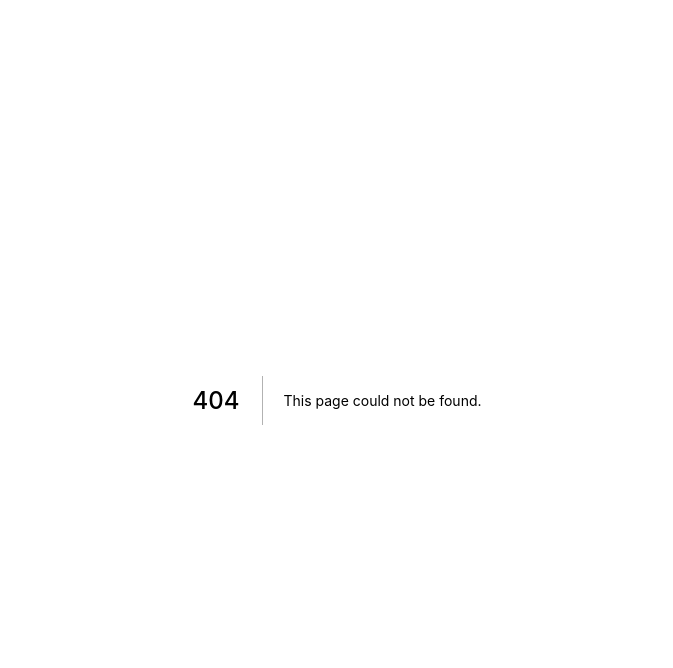
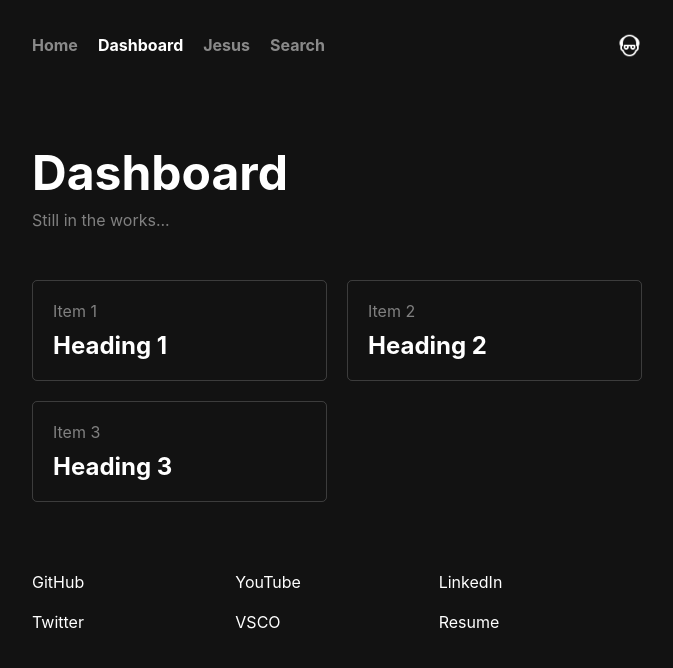
Before and after one commit to namitoyokota/portfolio, a Next.js app: page /dashboard in a window 1280 px wide. Before the commit this address had no page. Shown: the top 668 px of the page, without its empty margins (303-976 px from the left). Built offline with nearby package versions, Linux system fonts and the light colour scheme.

Commit message:
added new dashboard page

```diff
--- a/components/Navigation.tsx
+++ b/components/Navigation.tsx
@@ -11,6 +11,11 @@ const Navigation = (): JSX.Element => {
       <Link href="/" >
         <a className={router.asPath == "/" ? styles.activepage : styles.page}>
           <h4>Home</h4>
+        </a>
+      </Link>
+      <Link href="/dashboard">
+        <a className={router.asPath == "/dashboard" ? styles.activepage : styles.page}>
+          <h4>Dashboard</h4>
         </a>
       </Link>
       <Link href="/jesus">
--- /dev/null
+++ b/pages/dashboard.tsx
@@ -0,0 +1,37 @@
+import React from 'react';
+import Layout from '../components/Layout';
+import styles from '../styles/Home.module.css';
+
+export const Dashboard = (): JSX.Element => {
+  return (
+    <Layout
+      customMeta={{
+        title: 'Dashboard - Namito Yokota',
+      }}
+    >
+
+      <div className={styles.header}>
+        <h1 className={styles.title}>Dashboard</h1>
+        <p className={styles.description}>Still in the works...</p>
+      </div>
+
+      <div className={styles.board}>
+        <div className={styles.boardcard}>
+            <p className={styles.description}>Item 1</p>
+            <h2>Heading 1</h2>
+        </div>
+        <div className={styles.boardcard}>
+            <p className={styles.description}>Item 2</p>
+            <h2>Heading 2</h2>
+        </div>
+        <div className={styles.boardcard}>
+            <p className={styles.description}>Item 3</p>
+            <h2>Heading 3</h2>
+        </div>
+      </div>
+
+    </Layout>
+  );
+};
+
+export default Dashboard;
--- a/styles/Home.module.css
+++ b/styles/Home.module.css
@@ -129,7 +129,7 @@
 
 .navpane {
   display: grid;
-  grid-template-columns: repeat(2, min-content) auto 25px;
+  grid-template-columns: repeat(3, min-content) auto 25px;
   align-items: center;
   height: 50px;
   margin-bottom: 75px;
@@ -229,10 +229,24 @@
   white-space: nowrap;
 }
 
+.board {
+  display: grid;
+  grid-template-columns: repeat(2, 1fr);
+  column-gap: 20px;
+  row-gap: 20px;
+}
+
+.boardcard {
+  padding: 10px 20px;
+  border-radius: 5px;
+  border: 1px solid rgba(230, 230, 230, 0.2);
+}
+
 .footerpane {
   display: grid;
   grid-template-columns: repeat(3, 1fr);
   margin: 30px 0 50px;
+  padding-top: 30px;
 }
 
 .sociallink {
```
